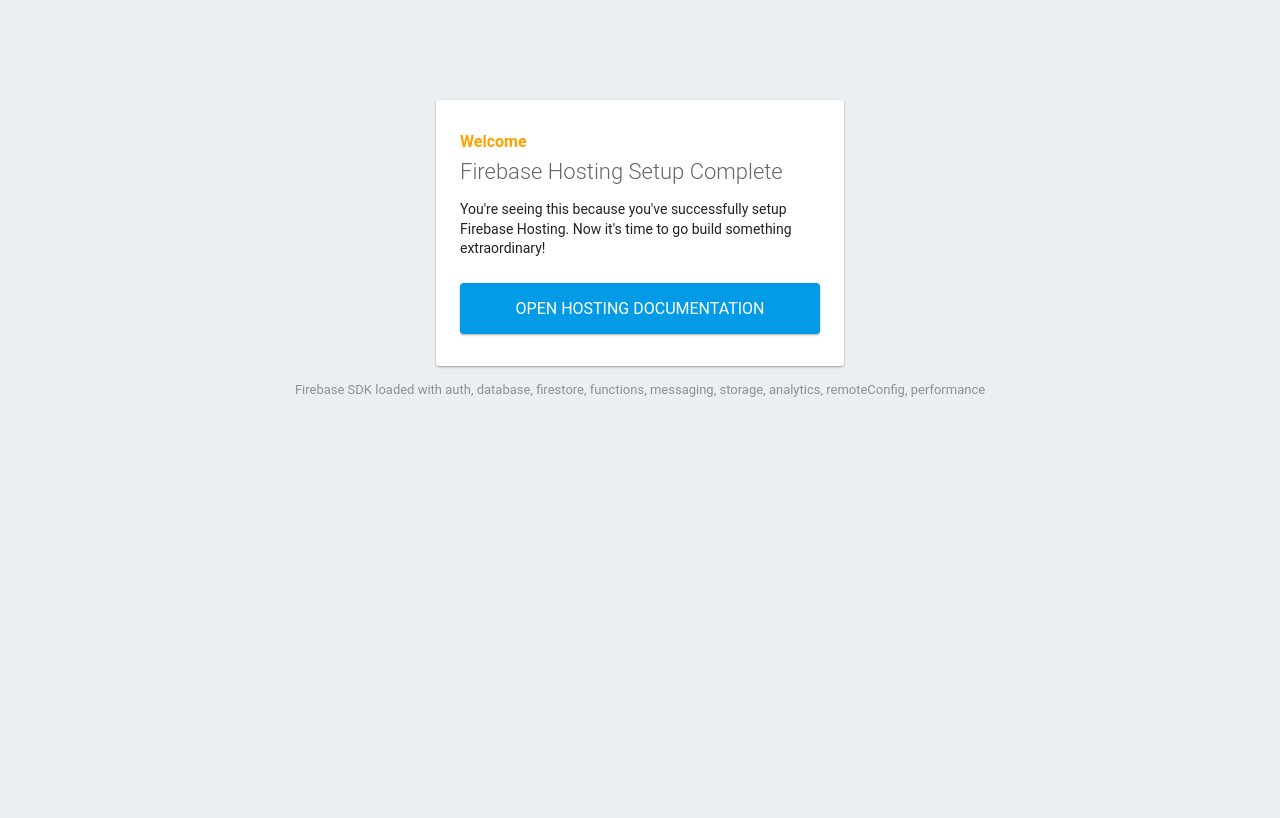
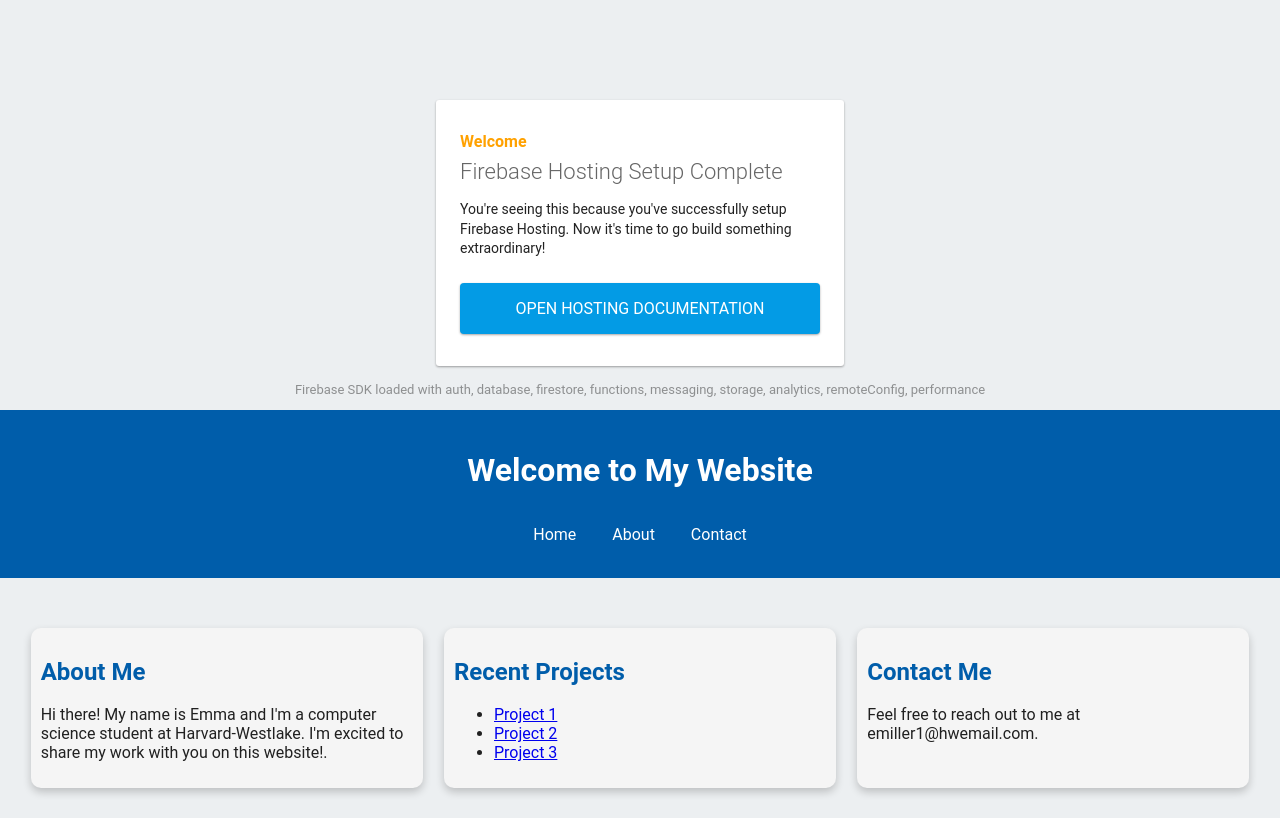
Before and after one commit to EmmaC24/WEBSITE, a plain HTML site: page WEBSITE/index.html in a window 1280 px wide. Drawn offline with Linux system fonts and the light colour scheme; some packages are replaced by stand-ins of ours.

Commit message:
update with color

```diff
--- a/WEBSITE/index.html
+++ b/WEBSITE/index.html
@@ -86,4 +86,115 @@
       });
     </script>
   </body>
-</html>
+  <!DOCTYPE html>
+  <html>
+    <head>
+      <title>My First Website</title>
+      <meta charset="UTF-8">
+      <meta name="viewport" content="width=device-width, initial-scale=1.0">
+      <style>
+        /* Style the header */
+        header {
+          background-color: #005DAA;
+          color: white;
+          padding: 20px;
+          text-align: center;
+        }
+
+        /* Style the navigation menu */
+        nav {
+          display: flex;
+          justify-content: center;
+          margin-top: 10px;
+        }
+
+        nav ul {
+          list-style-type: none;
+          margin: 0;
+          padding: 0;
+          overflow: hidden;
+        }
+
+        nav li {
+          display: inline-block;
+        }
+
+        nav li a {
+          display: block;
+          color: white;
+          text-align: center;
+          padding: 14px 16px;
+          text-decoration: none;
+        }
+
+        nav li a:hover {
+          background-color: #007BFF;
+        }
+
+        /* Style the main content */
+        main {
+          margin-top: 20px;
+          padding: 20px;
+          display: flex;
+          flex-wrap: wrap;
+          justify-content: space-around;
+        }
+
+        section {
+          background-color: #F5F5F5;
+          margin: 10px;
+          padding: 10px;
+          border-radius: 10px;
+          width: 30%;
+          min-width: 300px;
+          box-shadow: 0 4px 8px 0 rgba(0,0,0,0.2);
+          transition: 0.3s;
+        }
+
+        section:hover {
+          box-shadow: 0 8px 16px 0 rgba(0,0,0,0.2);
+        }
+
+        h2 {
+          color: #005DAA;
+        }
+
+        /* Style the footer */
+        footer {
+          background-color: #005DAA;
+          color: white;
+          padding: 20px;
+          text-align: center;
+          position: fixed;
+          bottom: 0;
+          width: 100%;
+        }
+      </style>
+    </head>
+    <body>
+      <header>
+        <h1>Welcome to My Website</h1>
+        <nav>
+          <ul>
+            <li><a href="#">Home</a></li>
+            <li><a href="#">About</a></li>
+            <li><a href="#">Contact</a></li>
+          </ul>
+        </nav>
+      </header>
+      <main>
+        <section>
+          <h2>About Me</h2>
+          <p>Hi there! My name is Emma and I'm a computer science student at Harvard-Westlake. I'm excited to share my work with you on this website!.</p>
+        </section>
+        <section>
+          <h2>Recent Projects</h2>
+          <ul>
+            <li><a href="#">Project 1</a></li>
+            <li><a href="#">Project 2</a></li>
+            <li><a href="#">Project 3</a></li>
+          </ul>
+        </section>
+        <section>
+          <h2>Contact Me</h2>
+          <p>Feel free to reach out to me at emiller1@hwemail.com.</p>
```
